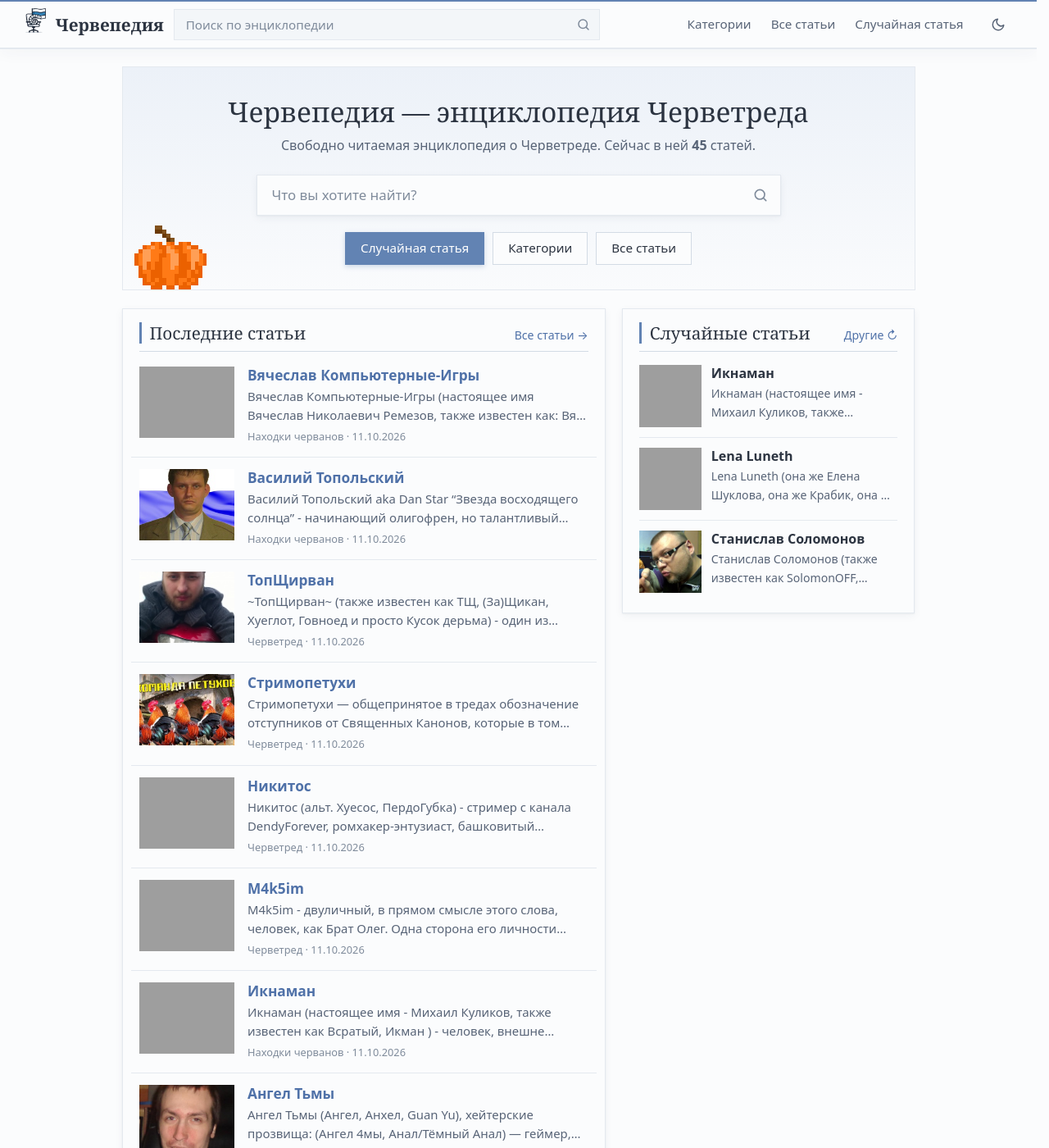
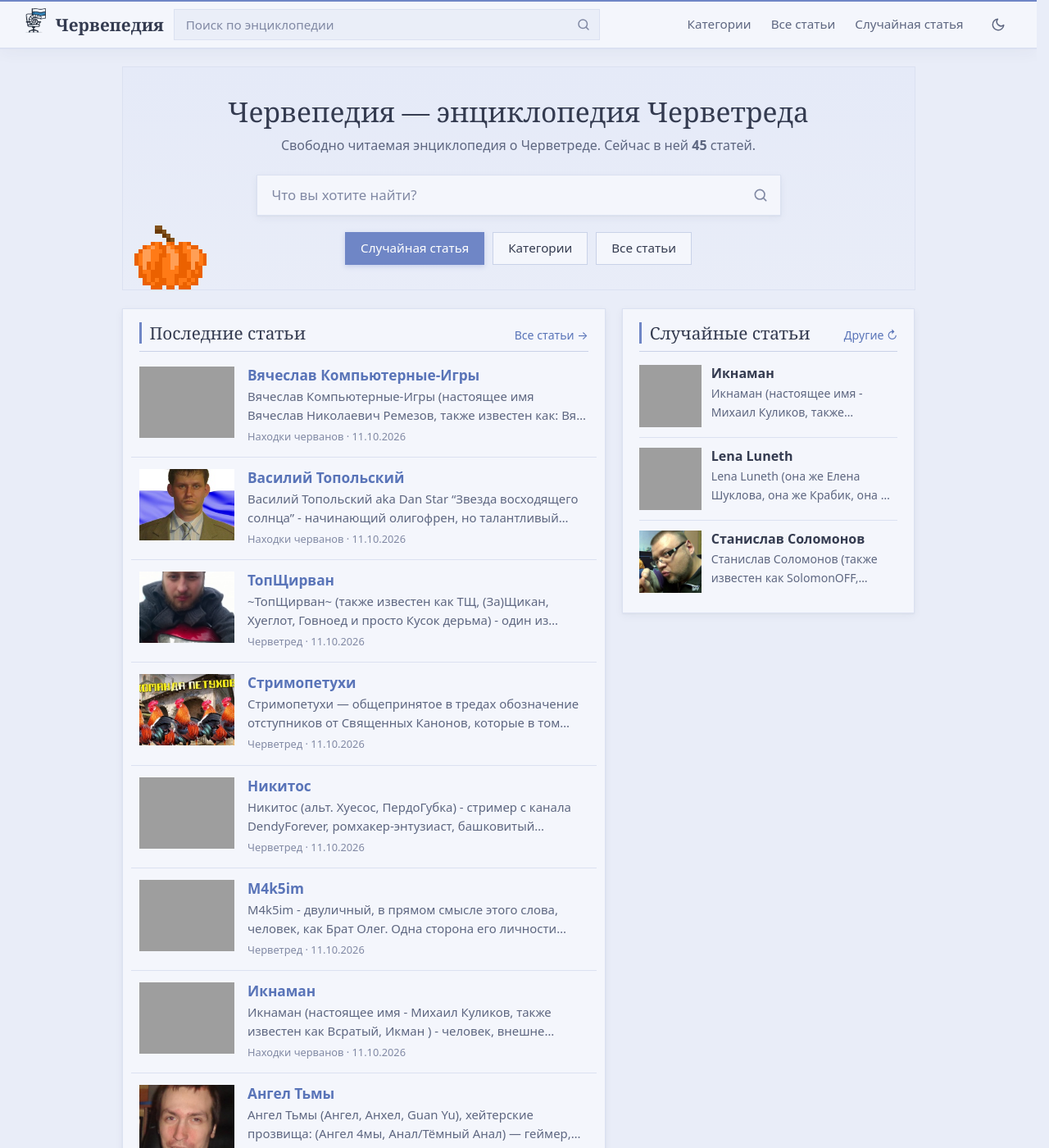
Before and after one commit to cherwepedia/cherwepedia.github.io, a Jekyll site: the page built from index.html, in a window 1280 px wide and 1400 px high. Shown: the whole window at 82% size. Built offline with Jekyll 4.4.1, drawn with Linux system fonts in a browser that asks for light colours; grey boxes are pictures that could not be loaded.

Commit message:
Replace site with current local build

```diff
--- a/_includes/head.html
+++ b/_includes/head.html
@@ -87,8 +87,8 @@
 <meta name="apple-mobile-web-app-title" content="{{ site.title | escape }}">
 <meta name="format-detection" content="telephone=no">
 <meta name="color-scheme" content="light dark">
-<meta name="theme-color" content="#ffffff" media="(prefers-color-scheme: light)">
-<meta name="theme-color" content="#101418" media="(prefers-color-scheme: dark)">
+<meta name="theme-color" content="#e9edf8" media="(prefers-color-scheme: light)">
+<meta name="theme-color" content="#1f2330" media="(prefers-color-scheme: dark)">
 {% if site.yandex_verification %}<meta name="yandex-verification" content="{{ site.yandex_verification }}">{% endif %}
 {% if site.google_verification %}<meta name="google-site-verification" content="{{ site.google_verification }}">{% endif %}
 
--- a/assets/css/main.css
+++ b/assets/css/main.css
@@ -6,21 +6,22 @@
 
 :root {
   color-scheme: light;
-  --bg: #fbfcfd;
-  --bg-soft: #f3f6f9;
-  --bg-elev: #ffffff;
-  --text: #2c3441;
-  --text-soft: #586477;
-  --text-mute: #7f8b9b;
-  --border: #e4e9ef;
-  --border-strong: #d3dbe5;
-  --link: #4f71a8;
-  --link-hover: #385584;
-  --link-visited: #7b6ca8;
-  --accent: #6283b3;
-  --accent-hover: #506f9c;
-  --accent-soft: #ecf1f8;
-  --infobox-head: #e7edf5;
+  --bg: #f4f6fc;
+  --page: #e9edf8;
+  --bg-soft: #eaeef8;
+  --bg-elev: #f9faff;
+  --text: #343b50;
+  --text-soft: #5e6781;
+  --text-mute: #8189a4;
+  --border: #dbe1f1;
+  --border-strong: #c9d2e8;
+  --link: #5974b8;
+  --link-hover: #41589a;
+  --link-visited: #8068b0;
+  --accent: #6f86c6;
+  --accent-hover: #5e76b8;
+  --accent-soft: #e5eaf8;
+  --infobox-head: #dfe5f6;
   --mark: hsl(45 70% 87%);
   --cat-dl: 0%;
   --shadow: 0 1px 2px rgba(40, 56, 84, .05), 0 3px 10px rgba(40, 56, 84, .05);
@@ -34,21 +35,22 @@
 
 [data-theme="dark"] {
   color-scheme: dark;
-  --bg: #12171e;
-  --bg-soft: #171d25;
-  --bg-elev: #1c232d;
-  --text: #dfe5ec;
-  --text-soft: #a7b2c0;
-  --text-mute: #84909f;
-  --border: #26303b;
-  --border-strong: #34404e;
-  --link: #8fb0e0;
-  --link-hover: #b0c8ee;
-  --link-visited: #b3a5dd;
-  --accent: #6f90c2;
-  --accent-hover: #86a5d1;
-  --accent-soft: #1a2536;
-  --infobox-head: #1d2838;
+  --bg: #262b3a;
+  --page: #1f2330;
+  --bg-soft: #2c3243;
+  --bg-elev: #313849;
+  --text: #d8dcea;
+  --text-soft: #a7aec6;
+  --text-mute: #868ea9;
+  --border: #3a4157;
+  --border-strong: #485069;
+  --link: #9fb3e8;
+  --link-hover: #bccaf2;
+  --link-visited: #bba8e6;
+  --accent: #8aa0da;
+  --accent-hover: #a1b4e4;
+  --accent-soft: #303858;
+  --infobox-head: #313a59;
   --mark: hsla(45, 45%, 62%, .28);
   --cat-dl: -4%;
   --shadow: 0 1px 2px rgba(0, 0, 0, .3), 0 3px 10px rgba(0, 0, 0, .22);
@@ -68,7 +70,7 @@ body {
   font-size: 16px;
   line-height: 1.65;
   color: var(--text);
-  background: var(--bg);
+  background: var(--page, var(--bg));
   -webkit-font-smoothing: antialiased;
 }
 img, svg { max-width: 100%; }
@@ -106,7 +108,7 @@ h1, h2, h3, h4 { line-height: 1.25; }
 }
 .brand:hover { color: var(--text); text-decoration: none; }
 .brand-logo { width: 30px; height: 30px; object-fit: contain; border-radius: 0; }
-[data-theme="dark"] .brand-logo { background: #e9edf3; padding: 2px; }
+[data-theme="dark"] .brand-logo { background: #dfe3f0; padding: 2px; }
 
 .search { position: relative; flex: 1 1 auto; max-width: 520px; }
 .search-input {
```
Also changed, not shown: site.webmanifest.
